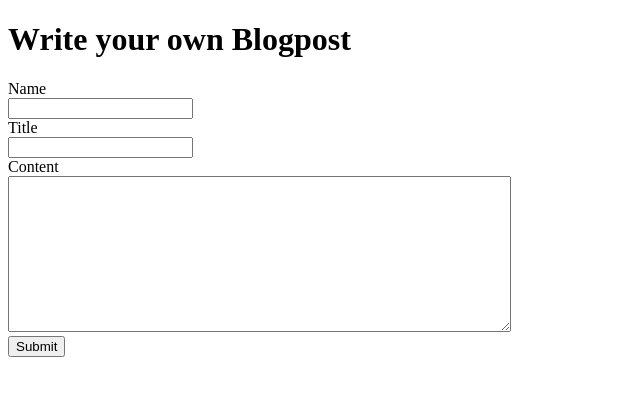
After one commit to KonradTesch/Masterblog, a Flask app: page /add in a window 1280 px wide. The commit adds this page. Shown: the top 396 px of the page, without its empty margins (0-640 px from the left). Run offline with Flask 3, Linux system fonts and the light colour scheme.

Commit message:
Implement add page

```diff
--- a/app.py
+++ b/app.py
@@ -1,4 +1,4 @@
-from flask import Flask, render_template
+from flask import Flask, render_template, request, redirect, url_for
 import json
 
 app = Flask(__name__)
@@ -8,12 +8,39 @@ def get_json_blog_posts():
         posts_data = json.load(json_file)
 
     return posts_data
+
+def update_json_blog_posts(author, title, content):
+    current_data = get_json_blog_posts()
+    next_id = current_data[-1]['id'] + 1
+    new_post = {
+        "id" : next_id,
+        "author" : author,
+        "title" : title,
+        "content" : content
+    }
+    current_data.append(new_post)
+    with open('blog_posts.json', 'w', encoding='utf-8') as json_file:
+        json.dump(current_data, json_file)
+
+
 @app.route('/')
 def index():
     posts_data = get_json_blog_posts()
     return render_template('index.html', posts=posts_data)
 
 
+@app.route('/add', methods=['GET', 'POST'])
+def add():
+    if request.method == 'POST':
+        author = request.form['author']
+        title = request.form['title']
+        content = request.form['content']
+
+        update_json_blog_posts(author, title, content)
+        return redirect(url_for("index"))
+
+    return render_template('add.html')
+
 
 if __name__ == '__main__':
     app.run(host="0.0.0.0", port=5000, debug=True)
--- a/blog_posts.json
+++ b/blog_posts.json
@@ -1,4 +1 @@
-[
-    {"id": 1, "author": "John Doe", "title": "First Post", "content": "This is my first post."},
-    {"id": 2, "author": "Jane Doe", "title": "Second Post", "content": "This is another post."}
-]
+[{"id": 1, "author": "John Doe", "title": "First Post", "content": "This is my first post."}, {"id": 2, "author": "Jane Doe", "title": "Second Post", "content": "This is another post."}, {"id": 3, "author": "Konrad", "title": "Titel", "content": "Larum ipsum"}]
--- /dev/null
+++ b/templates/add.html
@@ -0,0 +1,31 @@
+<!doctype html>
+<html lang="de">
+<head>
+  <meta charset="utf-8" />
+  <title>New Blogpost</title>
+</head>
+<body>
+  <h1>Write your own Blogpost</h1>
+
+  <form action="/add" method="post" accept-charset="UTF-8">
+    <div>
+      <label for="author">Name </label><br />
+      <input id="author" name="author" type="text" required />
+    </div>
+
+    <div>
+      <label for="title">Title</label><br />
+      <input id="title" name="title" type="text" required />
+    </div>
+
+    <div>
+      <label for="content">Content</label><br />
+      <textarea id="content" name="content" rows="10" cols="60" required></textarea>
+    </div>
+
+    <div>
+      <button type="submit">Submit</button>
+    </div>
+  </form>
+</body>
+</html>
--- a/templates/index.html
+++ b/templates/index.html
@@ -8,6 +8,7 @@
 </head>
 <body>
     <h1>Welcome to My Flask Blog!</h1>
+    <p>Add a new blog posts <a href="/add">here</a>.</p>
     {% for post in posts %}
     <div class="post">
         <h2>{{ post['title'] }}</h2>
```
